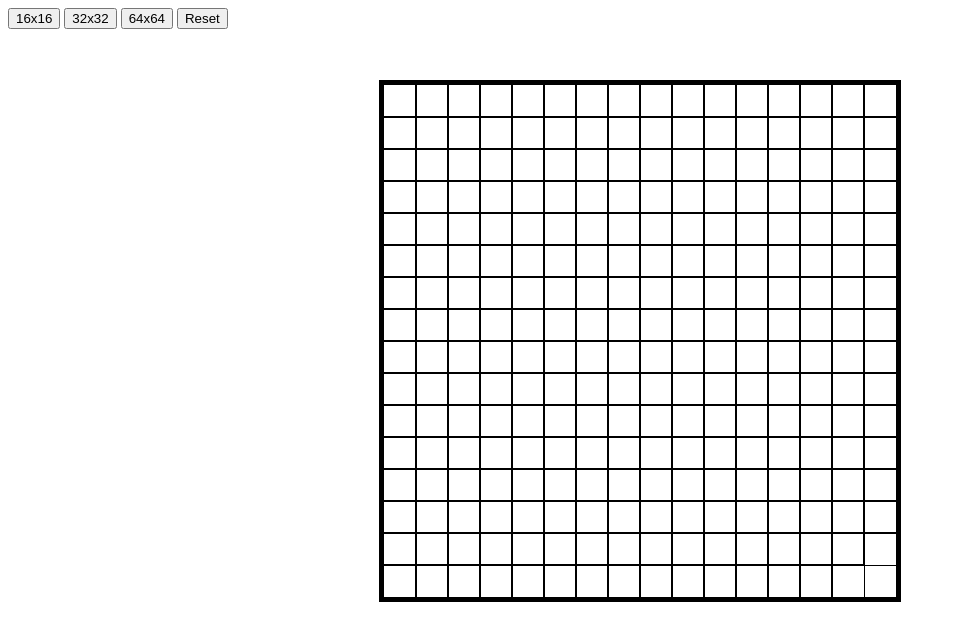
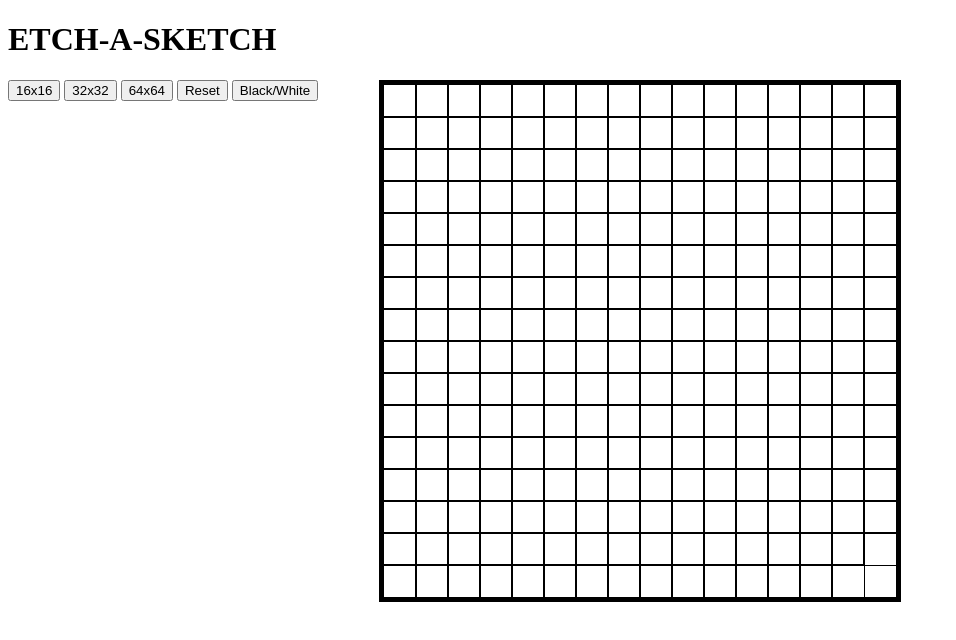
Before and after one commit to yja90/ETCH-A-SKETCH, a plain HTML site: page index.html in a window 1280 px wide. Shown: the whole page, without its empty margins (0-956 px from the left). Drawn offline with Linux system fonts and the light colour scheme.

Commit message:
Update index.html

```diff
--- a/index.html
+++ b/index.html
@@ -8,6 +8,8 @@
   <link rel="stylesheet" href="styles.css">
 
   <body>
+<h1>ETCH-A-SKETCH</h1>
+
 <div id="mainContainer" class= "mainContainer">
 
 </div>
@@ -15,6 +17,7 @@
 <button id = "grid32">32x32</button>
 <button id = "grid64">64x64</button>
 <button id = "resetGrid">Reset</button>
+<button id = "gridColor">Black/White</button>
 
 <script src="dom.js">
 
```
